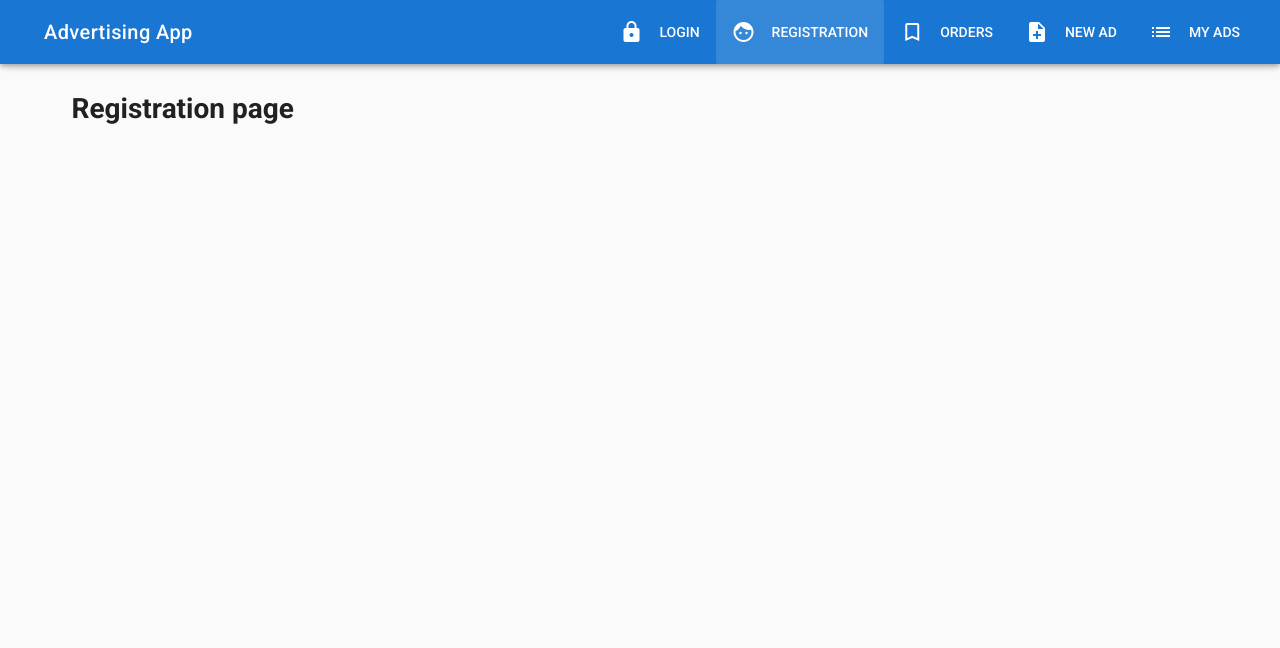
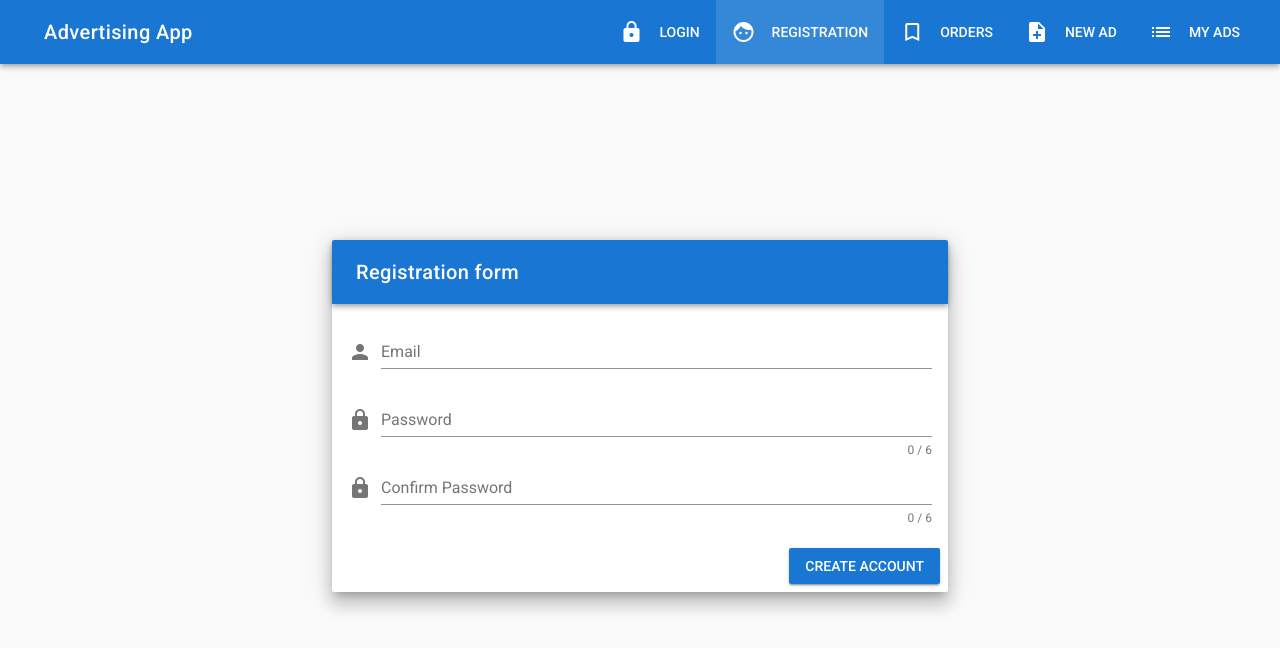
Before and after one commit to a-vershinin/AdvertisingApp, a Vue app: page /registration in a window 1280 px wide. Shown: the top 648 px of the page. Built offline with nearby package versions, Linux system fonts and the light colour scheme.

Commit message:
Create Registration page

```diff
--- a/src/components/Registration.vue
+++ b/src/components/Registration.vue
@@ -1,13 +1,91 @@
 <template>
-  <v-container>
-    <v-layout row>
-      <v-flex xs12>
-        <h1>Registration page</h1>
+  <v-container fluid fill-height>
+    <v-layout align-center justify-center>
+      <v-flex xs12 sm8 md6>
+        <v-card class="elevation-12">
+          <v-toolbar dark color="primary">
+            <v-toolbar-title>Registration form</v-toolbar-title>
+          </v-toolbar>
+          <v-card-text>
+            <v-form ref="form" v-model="valid" lazy-validation>
+              <v-text-field
+                prepend-icon="person"
+                name="email"
+                label="Email"
+                type="email"
+                v-model="email"
+                :rules="emailRules"
+                required
+              ></v-text-field>
+
+              <v-text-field
+                prepend-icon="lock"
+                name="password"
+                label="Password"
+                type="password"
+                v-model="password"
+                :rules="passwordRules"
+                :counter="6"
+                required
+              ></v-text-field>
+
+              <v-text-field
+                prepend-icon="lock"
+                name="configm-password"
+                label="Confirm Password"
+                type="password"
+                v-model="confirmPassword"
+                :rules="confirmPasswordRules"
+                :counter="6"
+                required
+              ></v-text-field>
+            </v-form>
+          </v-card-text>
+          <v-card-actions>
+            <v-spacer></v-spacer>
+            <v-btn color="primary" :disabled="!valid" @click="onSubmit">Create account</v-btn>
+          </v-card-actions>
+        </v-card>
       </v-flex>
     </v-layout>
   </v-container>
 </template>
 
 <script>
-export default {};
+const emailRegexp = /.+@.+/;
+
+export default {
+  props: { source: String },
+  data() {
+    return {
+      email: '',
+      password: '',
+      confirmPassword: '',
+      valid: false,
+      emailRules: [
+        v => !!v || 'E-mail is required',
+        v => emailRegexp.test(v) || 'E-mail must be valid',
+      ],
+      passwordRules: [
+        v => !!v || 'Password is required',
+        v => (v && v.length >= 6) || 'Password must be more than 6 characters',
+      ],
+      confirmPasswordRules: [
+        v => !!v || 'Password is required',
+        v => v === this.password || 'Password should match',
+      ],
+    };
+  },
+  methods: {
+    onSubmit() {
+      if (this.$refs.form.validate()) {
+        const user = {
+          email: this.email,
+          password: this.password,
+        };
+        console.log('Login onSubmit:', user);
+      }
+    },
+  },
+};
 </script>
```
